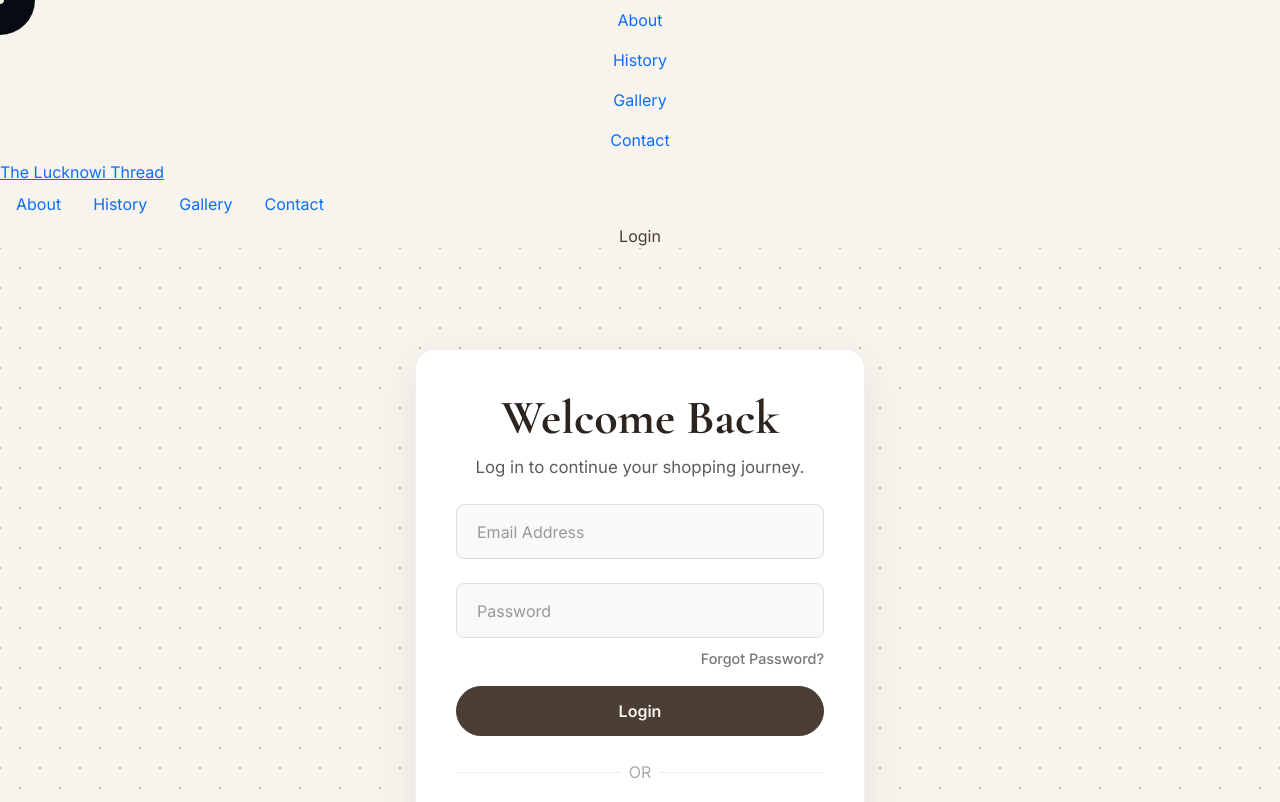
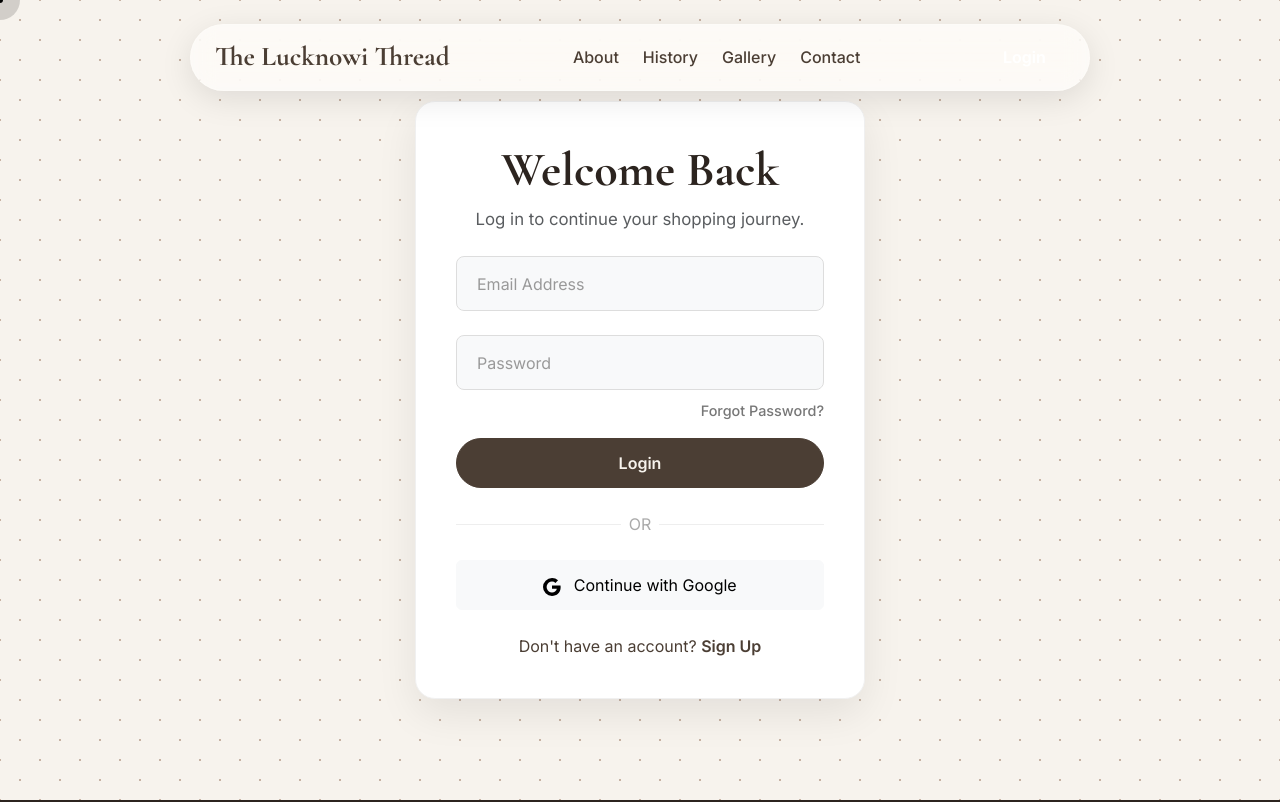
Before and after one commit to arpit6307/The-Lucknowi-Thread, a React (Vite) app: page /login in a window 1280 px wide. Shown: the top 802 px of the page. Built offline with nearby package versions, Linux system fonts and the light colour scheme; no server answers.

Commit message:
Update styles.css

```diff
--- a/src/assets/styles.css
+++ b/src/assets/styles.css
@@ -46,6 +46,237 @@ padding-top: 5rem;
 padding-bottom: 5rem;
 }
 
+/* =================================
+   FLOATING GLASS NAVBAR - UNIQUE V4
+==================================== */
+
+/* --- Main Wrapper --- */
+.navbar-wrapper {
+    position: fixed;
+    top: 1.5rem;
+    left: 50%;
+    transform: translateX(-50%);
+    z-index: 1020;
+    width: 95%;
+    max-width: 900px;
+    display: flex;
+    justify-content: space-between;
+    align-items: center;
+    padding: 0.75rem 1.5rem;
+    border-radius: 50px;
+    background-color: rgba(255, 255, 255, 0.6); /* Semi-transparent */
+    backdrop-filter: blur(12px) saturate(180%);
+    -webkit-backdrop-filter: blur(12px) saturate(180%);
+    border: 1px solid rgba(255, 255, 255, 0.2);
+    box-shadow: 0 8px 32px 0 rgba(0, 0, 0, 0.1);
+    transition: all 0.3s ease-in-out;
+}
+
+.navbar-wrapper.scrolled {
+    top: 1rem;
+    background-color: rgba(255, 255, 255, 0.8);
+    box-shadow: 0 10px 30px rgba(0,0,0,0.12);
+}
+
+/* --- Brand/Logo --- */
+.navbar-brand-desktop {
+    font-family: 'Cormorant Garamond', serif;
+    font-size: 1.7rem;
+    font-weight: 700;
+    color: var(--primary) !important;
+    text-decoration: none;
+}
+
+/* --- Desktop Navigation Links --- */
+.navbar-wrapper .nav {
+    gap: 1.5rem;
+}
+.navbar-wrapper .nav-link {
+    font-weight: 500;
+    color: var(--primary) !important;
+    padding: 0.5rem 0;
+    position: relative;
+    background: none !important;
+    border: none !important;
+}
+
+.navbar-wrapper .nav-link::after {
+    content: '';
+    position: absolute;
+    bottom: 0;
+    left: 50%;
+    transform: translateX(-50%);
+    width: 5px;
+    height: 5px;
+    background-color: var(--primary);
+    border-radius: 50%;
+    opacity: 0;
+    transition: all 0.3s ease;
+}
+
+.navbar-wrapper .nav-link:hover::after,
+.navbar-wrapper .nav-link.active::after {
+    opacity: 1;
+    bottom: -8px;
+}
+.user-nav-dropdown .dropdown-menu {
+border-radius: 12px;
+border: 1px solid #eee;
+box-shadow: 0 5px 20px rgba(0,0,0,0.1);
+padding: 0.5rem 0;
+min-width: 250px;
+}
+.user-nav-dropdown .dropdown-header {
+font-size: 0.9rem;
+}
+.user-nav-dropdown .dropdown-item {
+padding: 0.6rem 1.2rem;
+}
+
+/* --- Icons and Login Button --- */
+.navbar-icons {
+    display: flex;
+    align-items: center;
+    gap: 1rem;
+}
+.navbar-icons .nav-icon-link {
+    position: relative;
+}
+.navbar-icons .cart-badge {
+    position: absolute;
+    top: -5px;
+    right: -8px;
+    font-size: 0.6rem;
+    padding: 3px 6px;
+}
+.navbar-icons .btn-login {
+    font-weight: 600;
+    border-radius: 50px;
+    padding: 0.5rem 1.2rem !important;
+    transition: all 0.3s ease;
+    background-color: var(--primary);
+    color: white !important;
+    border: none;
+    line-height: 1.5;
+}
+.navbar-icons .btn-login:hover {
+    background-color: var(--secondary);
+    color: var(--primary) !important;
+    transform: scale(1.05);
+}
+
+/* =================================
+   ELEGANT MOBILE BOTTOM DRAWER
+==================================== */
+
+.menu-toggle {
+    background: none;
+    border: none;
+    color: var(--primary);
+    padding: 0.5rem;
+    z-index: 1031; /* Above navbar */
+}
+
+.mobile-bottom-drawer {
+    position: fixed;
+    bottom: -100%;
+    left: 0;
+    width: 100%;
+    background-color: rgba(255, 255, 255, 0.8);
+    backdrop-filter: blur(15px) saturate(180%);
+    -webkit-backdrop-filter: blur(15px) saturate(180%);
+    border-top: 1px solid rgba(255, 255, 255, 0.2);
+    border-radius: 20px 20px 0 0;
+    box-shadow: 0 -5px 30px rgba(0,0,0,0.1);
+    transition: bottom 0.5s cubic-bezier(0.23, 1, 0.32, 1);
+    z-index: 1040;
+    padding: 0.5rem 1.5rem 2rem 1.5rem;
+}
+
+.mobile-bottom-drawer.open {
+    bottom: 0;
+}
+
+.drawer-handle-wrapper {
+    padding: 0.5rem 0;
+    cursor: pointer;
+}
+
+.drawer-handle {
+    width: 40px;
+    height: 5px;
+    background-color: rgba(0,0,0,0.2);
+    border-radius: 2.5px;
+    margin: 0 auto;
+}
+
+.drawer-content .nav {
+    margin-top: 1rem;
+    gap: 0.5rem;
+}
+
+.drawer-content .drawer-link {
+    font-size: 1.5rem;
+    font-weight: 500;
+    color: var(--primary) !important;
+    padding: 0.75rem 0;
+    opacity: 0;
+    transform: translateY(20px);
+    animation: fadeIn 0.5s forwards;
+    animation-delay: var(--delay, 0s);
+}
+
+@keyframes fadeIn {
+    to {
+        opacity: 1;
+        transform: translateY(0);
+    }
+}
+
+.overlay {
+    position: fixed;
+    top: 0;
+    left: 0;
+    width: 100%;
+    height: 100%;
+    background-color: rgba(0, 0, 0, 0.5);
+    z-index: 1030;
+    opacity: 0;
+    pointer-events: none;
+    transition: opacity 0.5s ease;
+}
+
+.mobile-bottom-drawer.open + .overlay {
+    opacity: 1;
+    pointer-events: auto;
+}
+
+
+/* Responsive adjustments for Navbar */
+@media (max-width: 991.98px) {
+    .navbar-wrapper {
+        width: 100%;
+        top: 0;
+        border-radius: 0;
+        padding: 0.5rem 1rem;
+        justify-content: space-between;
+        max-width: none;
+        background-color: rgba(255, 255, 255, 0.85); /* Slightly less transparent on mobile */
+    }
+    .navbar-wrapper.scrolled {
+        top: 0;
+    }
+    .navbar-brand-desktop {
+        /* Positioned slightly left of center for better balance */
+        position: absolute;
+        left: 50%;
+        transform: translateX(-60%); /* Adjusted from -50% to shift left */
+        font-size: 1.4rem; /* Font thoda chota kiya */
+        white-space: nowrap; /* Text ko wrap hone se rokne ke liye */
+    }
+}
+
+
 /* ==================
 CUSTOM COMPONENTS
 ===================== */
@@ -67,95 +298,6 @@ border-color: var(--secondary);
 color: var(--primary) !important;
 transform: translateY(-3px);
 box-shadow: 0 4px 8px rgba(0,0,0,0.1);
-}
-
-/* ==================
-NAVIGATION BAR (REDESIGNED)
-===================== */
-.navbar-redesigned {
-background-color: rgba(255, 255, 255, 0.8) !important;
-backdrop-filter: blur(10px);
-font-family: 'Inter', sans-serif;
-padding-top: 1rem;
-padding-bottom: 1rem;
-transition: box-shadow 0.3s ease, background-color 0.3s ease;
-}
-
-.navbar-scrolled {
-background-color: rgba(255, 255, 255, 0.95) !important;
-box-shadow: 0 2px 15px rgba(0,0,0,0.08);
-}
-
-.navbar-redesigned .navbar-brand {
-font-family: 'Cormorant Garamond', serif;
-font-size: 1.75rem !important;
-font-weight: 700;
-color: var(--primary) !important;
-}
-
-.navbar-redesigned .nav-link {
-font-weight: 500;
-color: var(--primary) !important;
-transition: color 0.3s ease;
-position: relative;
-padding: 0.5rem 1rem;
-}
-.navbar-redesigned .nav-link::after {
-content: '';
-position: absolute;
-bottom: 0;
-left: 50%;
-transform: translateX(-50%);
-width: 0;
-height: 2px;
-background-color: var(--primary);
-transition: width 0.3s ease;
-}
-.navbar-redesigned .nav-link:hover::after,
-.navbar-redesigned .nav-link.active::after {
-width: 80%;
-}
-
-.navbar-redesigned .btn-login {
-font-weight: 600;
-border-radius: 50px;
-padding: 0.6rem 1.5rem !important;
-transition: all 0.3s ease;
-background-color: var(--primary);
-border-color: var(--primary);
-color: white !important;
-}
-.navbar-redesigned .btn-login:hover {
-background-color: var(--secondary);
-border-color: var(--secondary);
-color: var(--primary) !important;
-transform: scale(1.05);
-}
-.nav-icon-link {
-position: relative;
-}
-.cart-badge {
-position: absolute;
-top: -5px;
-right: 0;
-font-size: 0.6rem;
-padding: 3px 6px;
-}
-.user-nav-dropdown .dropdown-toggle::after {
-display: none; /* Hide default dropdown arrow */
-}
-.user-nav-dropdown .dropdown-menu {
-border-radius: 12px;
-border: 1px solid #eee;
-box-shadow: 0 5px 20px rgba(0,0,0,0.1);
-padding: 0.5rem 0;
-min-width: 250px;
-}
-.user-nav-dropdown .dropdown-header {
-font-size: 0.9rem;
-}
-.user-nav-dropdown .dropdown-item {
-padding: 0.6rem 1.2rem;
 }
 
 /* ==================
@@ -1600,26 +1742,6 @@ text-align: center;
 margin-top: 2rem;
 }
 
-.navbar-collapse {
-padding-top: 1rem;
-}
-.navbar-nav {
-align-items: flex-start !important;
-}
-.navbar-nav .nav-link,
-.navbar-nav .nav-dropdown {
-padding-left: 0 !important;
-padding-right: 0 !important;
-}
-.navbar .btn {
-margin-top: 0.5rem !important;
-margin-left: 0 !important;
-}
-.navbar-nav .nav-dropdown .dropdown-menu {
-border: none;
-background-color: transparent;
-}
-
 .timeline::after {
 left: 25px;
 }
```
